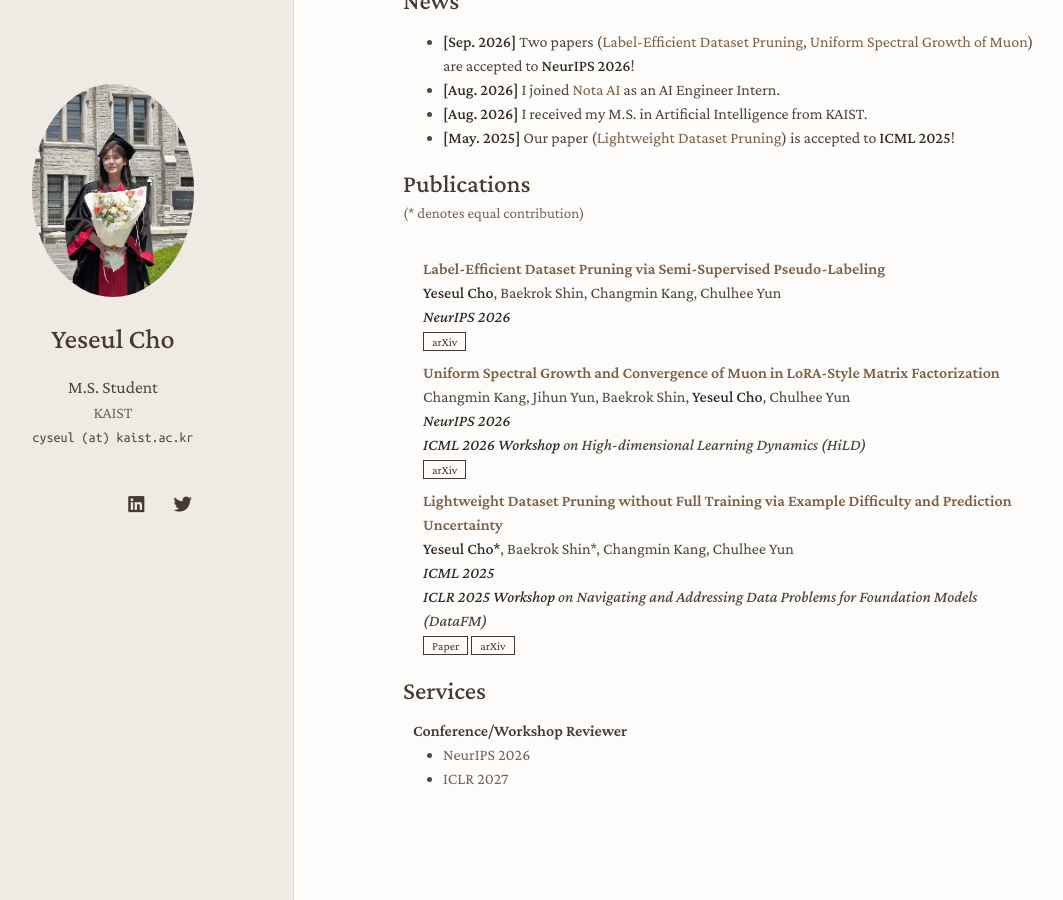
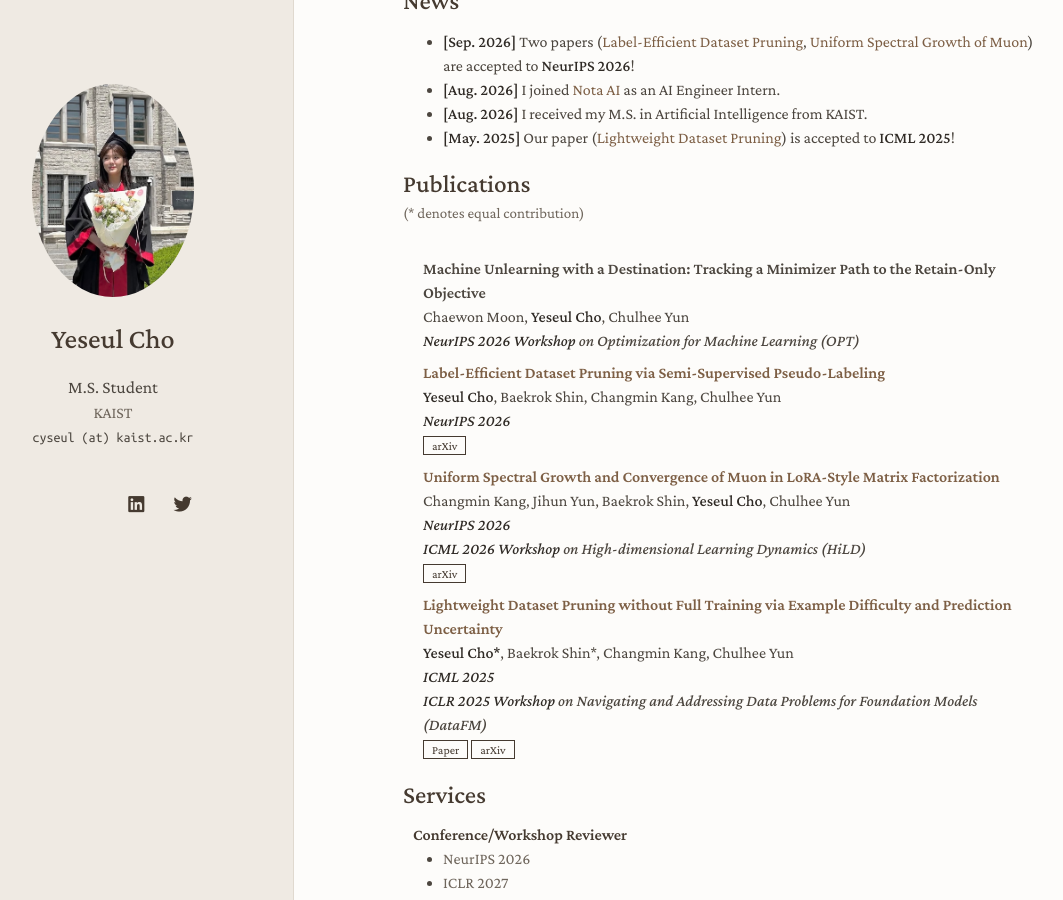
Before and after one commit to cyseul/cyseul.github.io, a Jekyll site: the page built from index.md, in a window 1280 px wide and 900 px high, scrolled down 691 px. Shown: the whole window, without its empty margins (67-1130 px from the left). Built offline with Jekyll 4.4.1, drawn with Linux system fonts in a browser that asks for light colours; nearby versions of some CDN libraries; a style sheet for code colours, icons or effects is not loaded; our own code applies the rules of GitHub Pages for plain Markdown files.

Commit message:
Add machine unlearning paper accepted at NeurIPS 2026 OPT

```diff
--- a/_data/publications.yml
+++ b/_data/publications.yml
@@ -1,4 +1,8 @@
 main:
+  - title: "Machine Unlearning with a Destination: Tracking a Minimizer Path to the Retain-Only Objective"
+    authors: Chaewon Moon, <strong>Yeseul Cho</strong>, Chulhee Yun
+    conference: <strong>NeurIPS 2026 Workshop</strong> on Optimization for Machine Learning (OPT)
+
   - title: "Label-Efficient Dataset Pruning via Semi-Supervised Pseudo-Labeling"
     authors: <strong>Yeseul Cho</strong>, Baekrok Shin, Changmin Kang, Chulhee Yun
     conference: <strong>NeurIPS 2026</strong>
```
